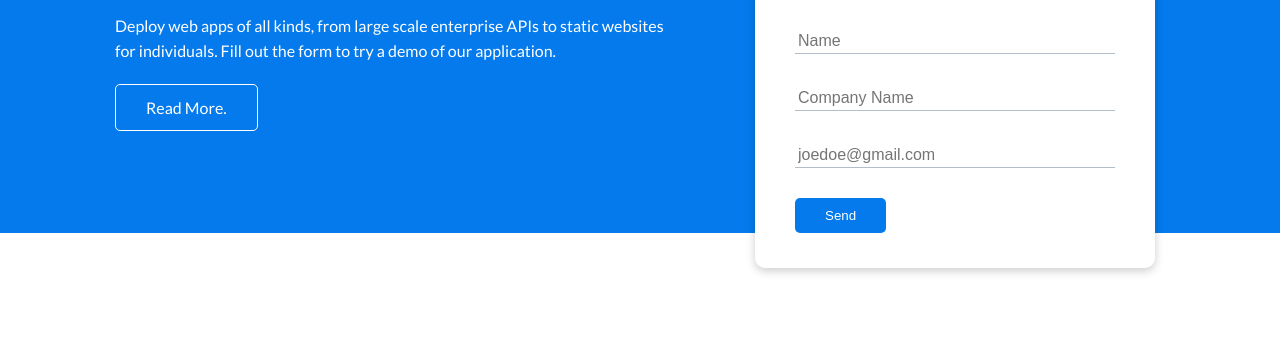
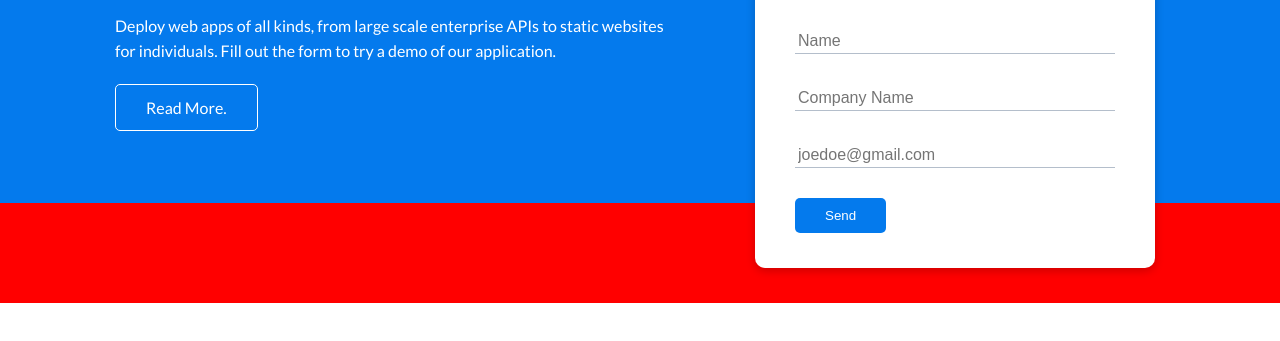
Before and after one commit to rohanmathewalex/Web-Development-Roadmap, a plain HTML site: page HORUKI-CLOUD-SOLUTION/index.html in a window 1280 px wide. Shown: the part 237-578 px from the top of the page. Drawn offline with Linux system fonts and the light colour scheme.

Commit message:
before & after

```diff
--- a/HORUKI-CLOUD-SOLUTION/css/style.css
+++ b/HORUKI-CLOUD-SOLUTION/css/style.css
@@ -140,3 +140,14 @@ img{
 .showcase-form input:focus{
     outline: none;
 }
+.showcase::before,
+.showcase::after{
+    content: '';
+    position: absolute;
+    height: 100px;
+    bottom: -70px;
+    right: 0;
+    left: 0;
+    background: red;
+
+}
```
